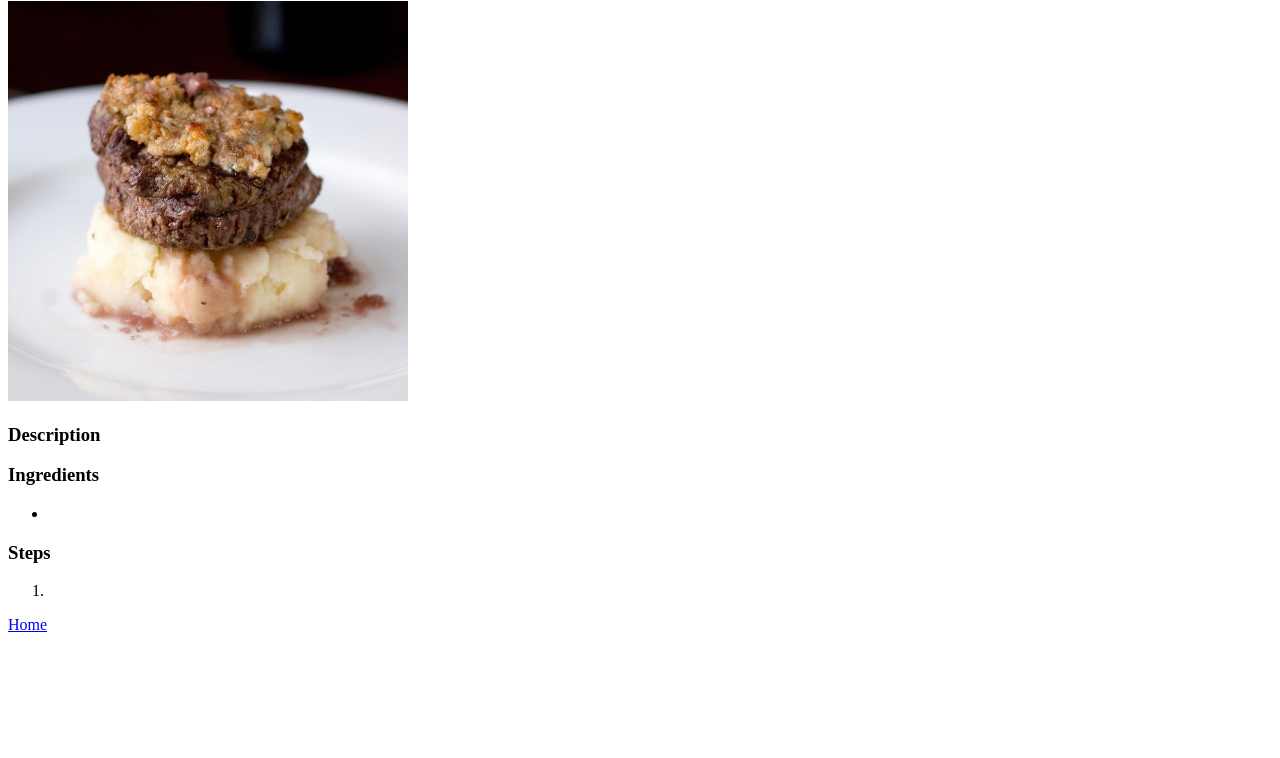
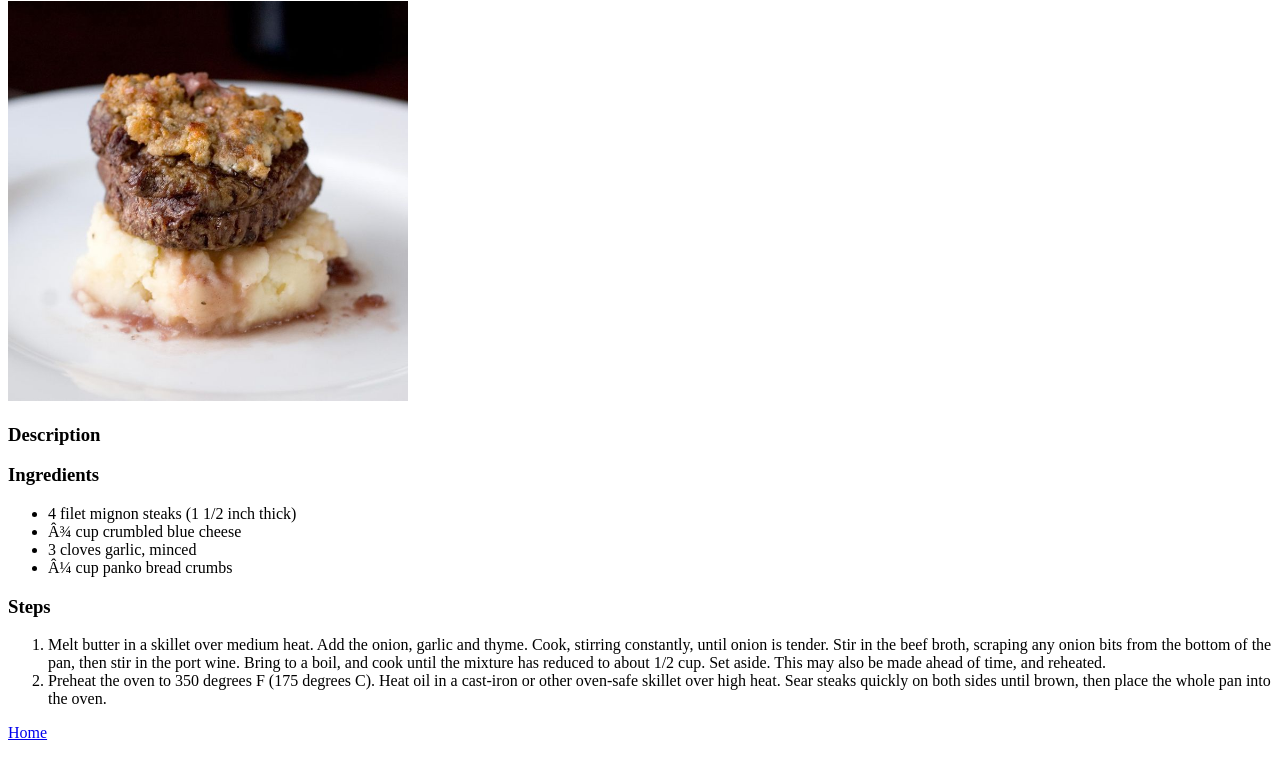
Before and after one commit to fleximan318/odin-recipes, a plain HTML site: page recipes/filetmignon.html in a window 1280 px wide. Shown: the part 79-837 px from the top of the page. Before the commit the page ends 800 px from the top, so only its background shows below. Drawn offline with Linux system fonts and the light colour scheme.

Commit message:
Add recipes to index.html

```diff
--- a/recipes/filetmignon.html
+++ b/recipes/filetmignon.html
@@ -12,11 +12,15 @@
             <p></p>
         <h3>Ingredients</h3>
             <ul>
-                <li>
+                <li>4 filet mignon steaks (1 1/2 inch thick)
+                <li>¾ cup crumbled blue cheese
+                <li>3 cloves garlic, minced
+                <li> ¼ cup panko bread crumbs
             </ul>
         <h3>Steps</h3>
             <ol>
-                <li>
+                <li>Melt butter in a skillet over medium heat. Add the onion, garlic and thyme. Cook, stirring constantly, until onion is tender. Stir in the beef broth, scraping any onion bits from the bottom of the pan, then stir in the port wine. Bring to a boil, and cook until the mixture has reduced to about 1/2 cup. Set aside. This may also be made ahead of time, and reheated.
+                <li>Preheat the oven to 350 degrees F (175 degrees C). Heat oil in a cast-iron or other oven-safe skillet over high heat. Sear steaks quickly on both sides until brown, then place the whole pan into the oven.
             </ol>
         <p><a href="../index.html">Home</a></p>
     </body>
```
Also changed, not shown: index.html (+7 -1 lines).
